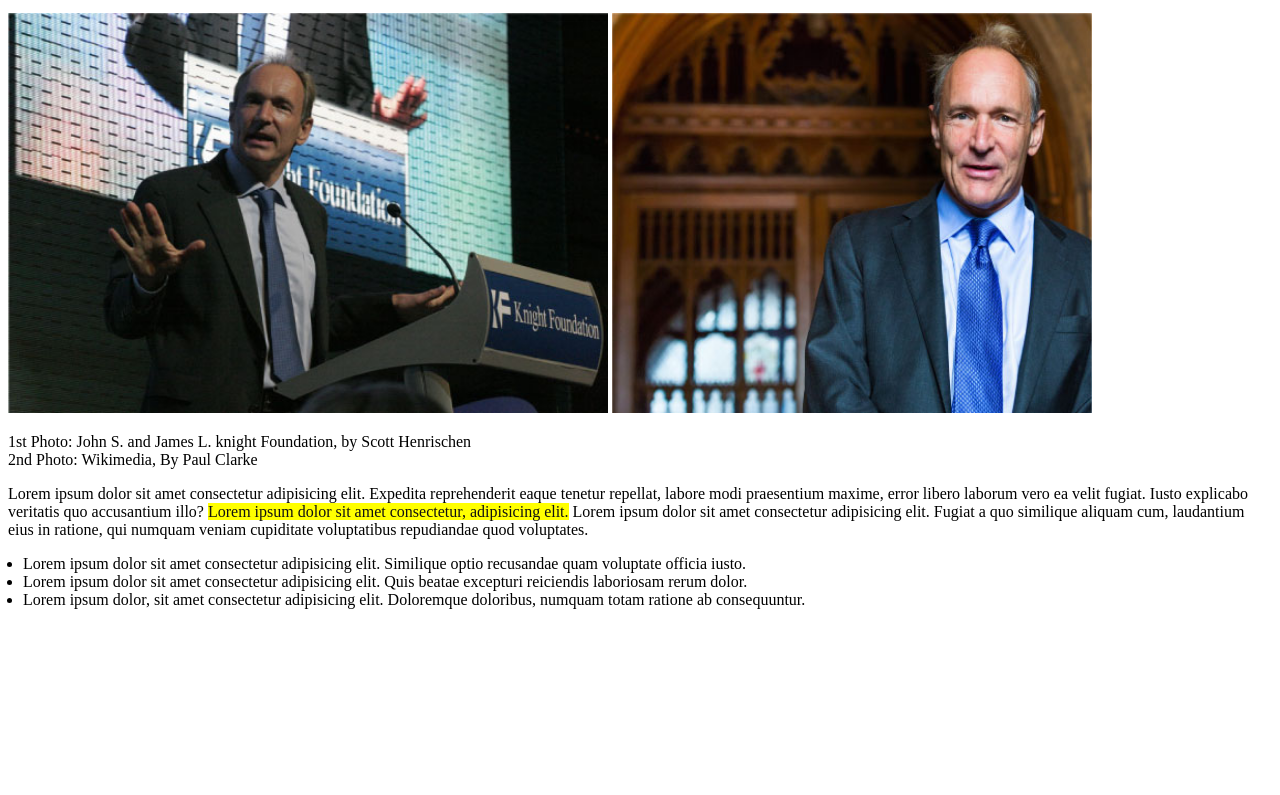
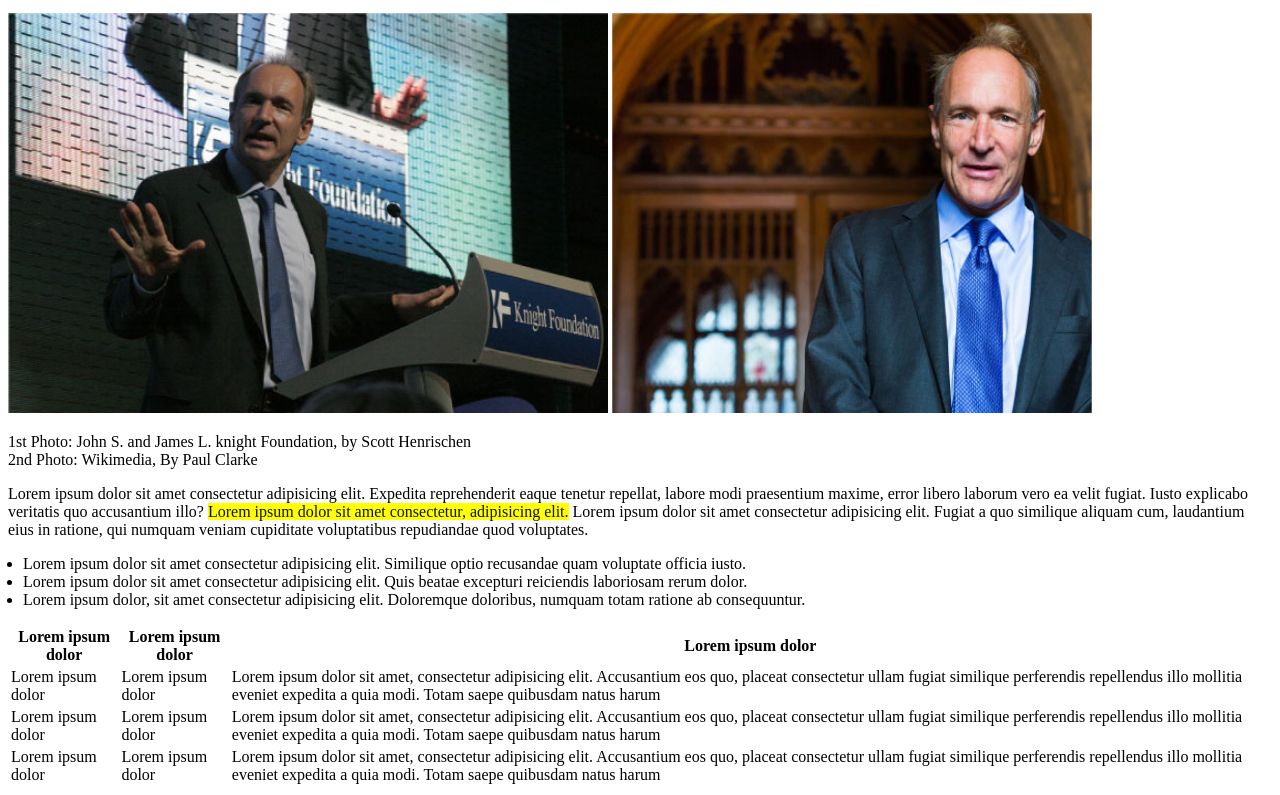
Before and after one commit to giuseppemele94/html-css-booleaner, a plain HTML site: page index.html in a window 1280 px wide. Shown: the part 386-1181 px from the top of the page. Before the commit the page ends 1011 px from the top, so only its background shows below. Drawn offline with Linux system fonts and the light colour scheme.

Commit message:
chore : aggiunta tabella

```diff
--- a/index.html
+++ b/index.html
@@ -51,6 +51,38 @@
                 <li>Lorem ipsum dolor, sit amet consectetur adipisicing elit. Doloremque doloribus, numquam totam ratione ab consequuntur.</li>
             </ul>
         </section>
+
+        <section class = article-table>
+            <table class="table">
+                <thead class ="table-head">
+                <tr class="table-header-row">
+                    <th class="table-header">Lorem ipsum dolor</th>
+                    <th class="table-header">Lorem ipsum dolor</th>
+                    <th class="table-header">Lorem ipsum dolor</th>
+                </tr>
+                </thead>
+
+                <tbody class="table-body">
+                    <tr class = "table-row1">
+                        <td>Lorem ipsum dolor</td>
+                        <td>Lorem ipsum dolor</td>
+                        <td>Lorem ipsum dolor sit amet, consectetur adipisicing elit. Accusantium eos quo, placeat consectetur ullam fugiat similique perferendis repellendus illo mollitia eveniet expedita a quia modi. Totam saepe quibusdam natus harum</td>
+                    </tr>
+
+                     <tr class = "table-row2">
+                        <td>Lorem ipsum dolor</td>
+                        <td>Lorem ipsum dolor</td>
+                        <td>Lorem ipsum dolor sit amet, consectetur adipisicing elit. Accusantium eos quo, placeat consectetur ullam fugiat similique perferendis repellendus illo mollitia eveniet expedita a quia modi. Totam saepe quibusdam natus harum</td>
+                    </tr>
+
+                     <tr class = "table-row3">
+                        <td>Lorem ipsum dolor</td>
+                        <td>Lorem ipsum dolor</td>
+                        <td>Lorem ipsum dolor sit amet, consectetur adipisicing elit. Accusantium eos quo, placeat consectetur ullam fugiat similique perferendis repellendus illo mollitia eveniet expedita a quia modi. Totam saepe quibusdam natus harum</td>
+                    </tr>
+                </tbody>
+            </table>
+        </section>
     </main>
 
     <footer>
```
